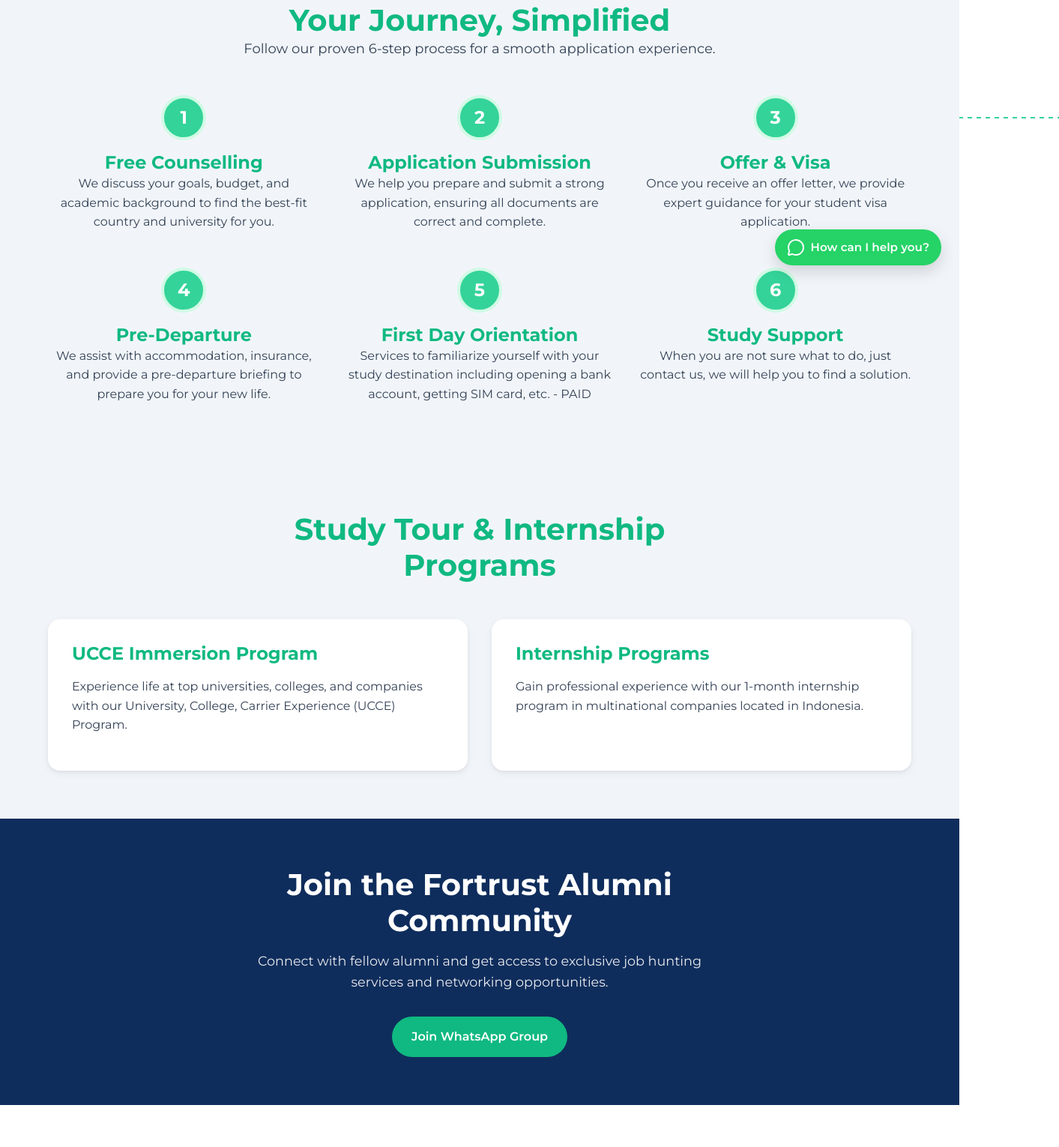
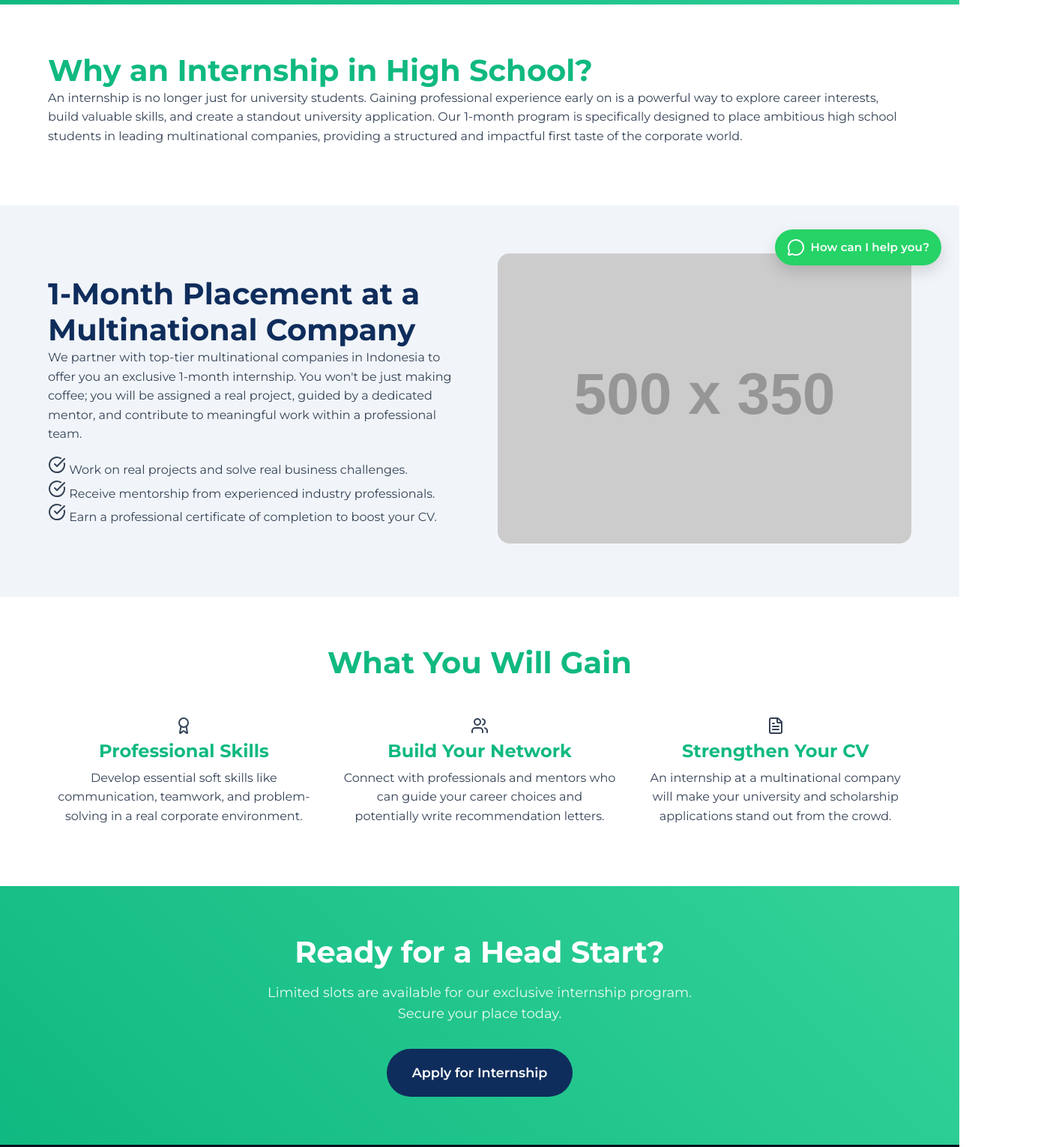
Before and after one commit to abrahamgregorius/fortrust, a plain HTML site: page services-internship.html in a window 1280 px wide. Shown: the part 422-1952 px from the top of the page at 75% size, 1413 px wide, since content can reach past the window. Drawn offline with nearby package versions, Linux system fonts and the light colour scheme; placeholder pictures from the web are drawn by us.

Commit message:
feat: internship page

```diff
--- a/services-internship.html
+++ b/services-internship.html
@@ -4,7 +4,11 @@
     <meta charset="UTF-8" />
     <meta name="viewport" content="width=device-width, initial-scale=1.0" />
     <title>Our Services - Fortrust</title>
-    <link rel="shortcut icon" href="./public/logo-small.png" type="image/x-icon">
+    <link
+      rel="shortcut icon"
+      href="./public/logo-small.png"
+      type="image/x-icon"
+    />
     <meta
       name="description"
       content="Learn about our end-to-end services, from free counselling and university application to visa assistance and pre-departure support."
@@ -54,13 +58,15 @@
             </li>
             <li class="nav-item--dropdown">
               <a href="#" class="nav__link">
-                    Test-Prep
-                    <i data-lucide="chevron-down" class="dropdown-icon"></i>
-                </a>
+                Test-Prep
+                <i data-lucide="chevron-down" class="dropdown-icon"></i>
+              </a>
               <div class="dropdown-menu">
                 <a href="tests-interest.html">Interest and Aptitude Test</a>
                 <a href="tests-language.html">Language Test Preparation</a>
-                <a href="tests-standardized.html">Standardized Test Preparation</a>
+                <a href="tests-standardized.html"
+                  >Standardized Test Preparation</a
+                >
                 <a href="tests-paket.html">Paket A, B, C</a>
               </div>
             </li>
@@ -101,197 +107,115 @@
       <!-- Page Header -->
       <section class="page-header">
         <div class="container">
-          <h1>Our End-to-End Services</h1>
+          <h1>Internship Programs for High School Students</h1>
           <p>
-            We guide you at every stage of your study abroad journey, all for
-            free.
+            Step into the professional world and gain a competitive edge before
+            you even start university.
           </p>
         </div>
       </section>
 
-      <!-- Process Steps Section -->
-      <section class="process-section">
+      <!-- Intro Section -->
+      <section class="text-content-section">
+        <div class="container text-content-container">
+          <h2>Why an Internship in High School?</h2>
+          <p>
+            An internship is no longer just for university students. Gaining
+            professional experience early on is a powerful way to explore career
+            interests, build valuable skills, and create a standout university
+            application. Our 1-month program is specifically designed to place
+            ambitious high school students in leading multinational companies,
+            providing a structured and impactful first taste of the corporate
+            world.
+          </p>
+        </div>
+      </section>
+
+      <!-- Spotlight Section -->
+      <section class="about-story" style="background-color: var(--neutral-100)">
+        <div class="container about-story__container">
+          <div class="about-story__text">
+            <h2 style="color: var(--accent)">
+              1-Month Placement at a Multinational Company
+            </h2>
+            <p>
+              We partner with top-tier multinational companies in Indonesia to
+              offer you an exclusive 1-month internship. You won't be just
+              making coffee; you will be assigned a real project, guided by a
+              dedicated mentor, and contribute to meaningful work within a
+              professional team.
+            </p>
+            <ul>
+              <li>
+                <i data-lucide="check-circle"></i> Work on real projects and
+                solve real business challenges.
+              </li>
+              <li>
+                <i data-lucide="check-circle"></i> Receive mentorship from
+                experienced industry professionals.
+              </li>
+              <li>
+                <i data-lucide="check-circle"></i> Earn a professional
+                certificate of completion to boost your CV.
+              </li>
+            </ul>
+          </div>
+          <div class="about-story__image">
+            <img
+              src="https://via.placeholder.com/500x350/cccccc/000000?text=Student+in+Office+Meeting"
+              alt="A high school student participating in a professional office meeting"
+            />
+          </div>
+        </div>
+      </section>
+
+      <!-- Key Benefits Section -->
+      <section class="pillars" style="background-color: white">
         <div class="container">
           <div class="section-header">
-            <h2>Your Journey, Simplified</h2>
-            <p>
-              Follow our proven 6-step process for a smooth application
-              experience.
-            </p>
+            <h2>What You Will Gain</h2>
           </div>
-          <div class="stepper">
-            <div class="step">
-              <div class="step-icon">1</div>
-              <h3>Free Counselling</h3>
+          <div class="pillars__container">
+            <div class="pillar">
+              <i data-lucide="award"></i>
+              <h3>Professional Skills</h3>
               <p>
-                We discuss your goals, budget, and academic background to find
-                the best-fit country and university for you.
+                Develop essential soft skills like communication, teamwork, and
+                problem-solving in a real corporate environment.
               </p>
             </div>
-            <div class="step">
-              <div class="step-icon">2</div>
-              <h3>Application Submission</h3>
+            <div class="pillar">
+              <i data-lucide="users"></i>
+              <h3>Build Your Network</h3>
               <p>
-                We help you prepare and submit a strong application, ensuring
-                all documents are correct and complete.
+                Connect with professionals and mentors who can guide your career
+                choices and potentially write recommendation letters.
               </p>
             </div>
-            <div class="step">
-              <div class="step-icon">3</div>
-              <h3>Offer & Visa</h3>
+            <div class="pillar">
+              <i data-lucide="file-text"></i>
+              <h3>Strengthen Your CV</h3>
               <p>
-                Once you receive an offer letter, we provide expert guidance for
-                your student visa application.
-              </p>
-            </div>
-            <div class="step">
-              <div class="step-icon">4</div>
-              <h3>Pre-Departure</h3>
-              <p>
-                We assist with accommodation, insurance, and provide a
-                pre-departure briefing to prepare you for your new life.
-              </p>
-            </div>
-            <div class="step">
-              <div class="step-icon">5</div>
-              <h3>First Day Orientation</h3>
-              <p>
-                Services to familiarize yourself with your study destination
-                including opening a bank account, getting SIM card, etc. - PAID
-              </p>
-            </div>
-            <div class="step">
-              <div class="step-icon">6</div>
-              <h3>Study Support</h3>
-              <p>
-                When you are not sure what to do, just contact us, we will help
-                you to find a solution.
+                An internship at a multinational company will make your
+                university and scholarship applications stand out from the
+                crowd.
               </p>
             </div>
           </div>
         </div>
       </section>
 
-      <section id="study-tour" class="extra-services-section">
-        <div class="container">
-          <div class="section-header">
-            <h2>Study Tour & Internship Programs</h2>
-          </div>
-          <div class="services-grid">
-            <div class="card service-card">
-              <div class="card__content">
-                <h3>UCCE Immersion Program</h3>
-                <p>
-                  Experience life at top universities, colleges, and companies
-                  with our University, College, Carrier Experience (UCCE)
-                  Program.
-                </p>
-              </div>
-            </div>
-            <div id="internship" class="card service-card">
-              <div class="card__content">
-                <h3>Internship Programs</h3>
-                <p>
-                  Gain professional experience with our 1-month internship
-                  program in multinational companies located in Indonesia.
-                </p>
-              </div>
-            </div>
-          </div>
-        </div>
-      </section>
-
-      <!-- Alumni Section -->
-      <section id="alumni" class="alumni-section">
-        <div class="container alumni-section__container">
-          <div class="alumni-content">
-            <h2>Join the Fortrust Alumni Community</h2>
-            <p>
-              Connect with fellow alumni and get access to exclusive job hunting
-              services and networking opportunities.
-            </p>
-            <a href="#" class="btn btn--primary">Join WhatsApp Group</a>
-          </div>
-        </div>
-      </section>
-
-      <!-- Required Documents Section -->
-      <section class="documents-section">
-        <div class="container documents-section__container">
-          <div class="documents-info">
-            <h2>Required Documents</h2>
-            <p>
-              Having these documents ready will speed up your application
-              process.
-            </p>
-            <ul class="checklist">
-              <li><i data-lucide="check-circle"></i> Valid Passport</li>
-              <li>
-                <i data-lucide="check-circle"></i> Academic Transcripts &
-                Certificates
-              </li>
-              <li>
-                <i data-lucide="check-circle"></i> English Proficiency Test
-                Results (IELTS/TOEFL)
-              </li>
-              <li>
-                <i data-lucide="check-circle"></i> Statement of Purpose (SOP)
-              </li>
-              <li>
-                <i data-lucide="check-circle"></i> Letters of Recommendation (if
-                required)
-              </li>
-            </ul>
-          </div>
-          <div class="fees-info card">
-            <h3><i data-lucide="info"></i> Our Fees</h3>
-            <p>
-              <strong
-                >Our counselling and application services are completely
-                free.</strong
-              >
-              We are funded by our partner institutions, so you get expert
-              guidance without any cost.
-            </p>
-          </div>
-        </div>
-      </section>
-
-      <!-- FAQs Section -->
-      <section class="faq-section">
-        <div class="container">
-          <div class="section-header">
-            <h2>Service FAQs</h2>
-          </div>
-          <div class="accordion">
-            <div class="accordion-item">
-              <button class="accordion-header">
-                How long does the application process take?
-                <i data-lucide="chevron-down" class="accordion-icon"></i>
-              </button>
-              <div class="accordion-content">
-                <p>
-                  The timeline can vary from 2 to 6 months depending on the
-                  country and university. We recommend starting at least 6-8
-                  months before your desired intake.
-                </p>
-              </div>
-            </div>
-            <div class="accordion-item">
-              <button class="accordion-header">
-                Can you guarantee my visa will be approved?
-                <i data-lucide="chevron-down" class="accordion-icon"></i>
-              </button>
-              <div class="accordion-content">
-                <p>
-                  While we have a very high success rate, the final decision
-                  rests with the immigration authorities of the respective
-                  country. We ensure your application is as strong as possible
-                  to maximize your chances.
-                </p>
-              </div>
-            </div>
-          </div>
+      <!-- Final CTA Section -->
+      <section class="final-cta">
+        <div class="container final-cta__container">
+          <h2>Ready for a Head Start?</h2>
+          <p>
+            Limited slots are available for our exclusive internship program.
+            Secure your place today.
+          </p>
+          <a href="contact.html" class="btn btn--primary btn--large"
+            >Apply for Internship</a
+          >
         </div>
       </section>
     </main>
```
